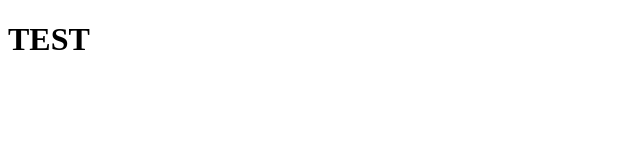
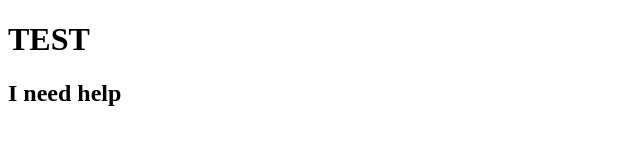
Before and after one commit to DiamondOreMaster/Vuzle-Website, a plain HTML site: page index.html in a window 1280 px wide. Shown: the whole page, without its empty margins (0-640 px from the left). Drawn offline with Linux system fonts and the light colour scheme.

Commit message:
Update index.html

```diff
--- a/index.html
+++ b/index.html
@@ -10,6 +10,7 @@
 
 <body>
     <h1>TEST</h1>
+    <h2> I need help</h2>
 </body>
 
 </html>
```
